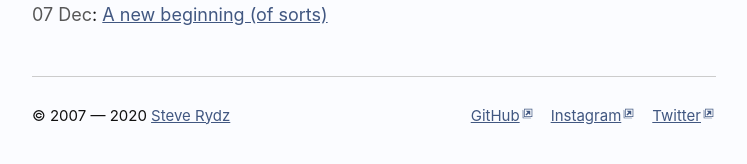
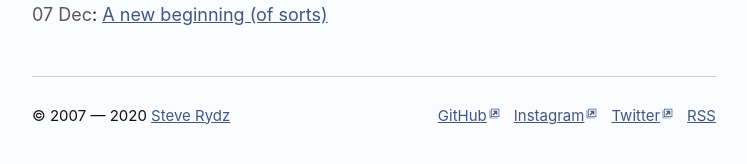
Before and after one commit to steverydz/steverydz.github.io, a Jekyll site: the page built from index.html, in a window 1280 px wide. Shown: the part 515-679 px from the top of the page, without its empty margins (266-1013 px from the left). Built offline with Jekyll 4.4.1, drawn with Linux system fonts in a browser that asks for light colours.

Commit message:
Add link to RSS feed

```diff
--- a/_layouts/default.html
+++ b/_layouts/default.html
@@ -31,6 +31,9 @@
         <li class="inline-list__item">
           <small><a href="https://twitter.com/steverydz">Twitter</a></small>
         </li>
+        <li class="inline-list__item">
+          <small><a href="/feed.xml">RSS</a></small>
+        </li>
       </ul>
     </footer>
   </div>
--- a/_scss/_base.scss
+++ b/_scss/_base.scss
@@ -82,7 +82,7 @@ img {
 }
 
 .inline-list__item {
-  margin-right: 1rem;
+  margin-right: 0.75rem;
 
   &:last-child {
     margin-right: 0;
```
